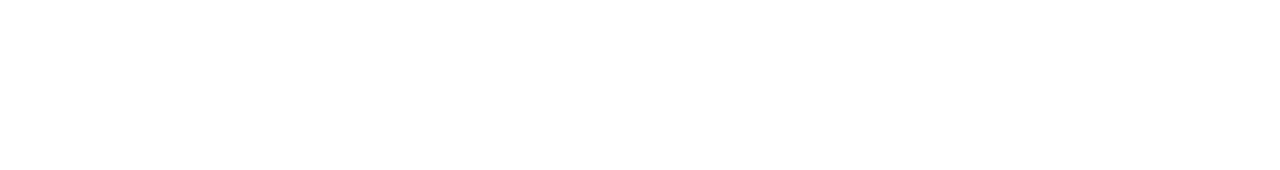
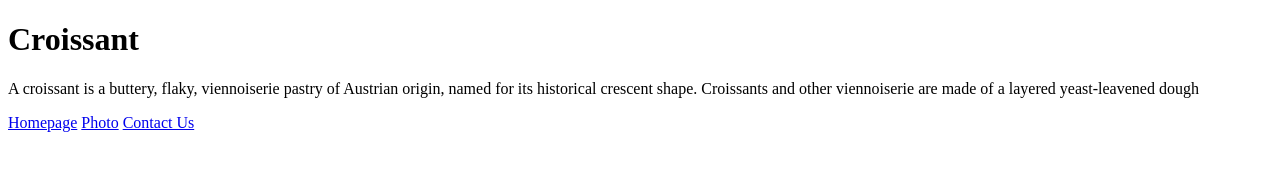
Before and after one commit to zahraf1998/multiple-page, a plain HTML site: page index.html in a window 1280 px wide. Drawn offline with Linux system fonts and the light colour scheme.

Commit message:
added content

```diff
--- a/index.html
+++ b/index.html
@@ -7,5 +7,18 @@
     <link rel="stylesheet" href="/css/styles.css" />
     <title>Croissant</title>
   </head>
-  <body></body>
+  <body>
+    <h1>Croissant</h1>
+    <p>
+      A croissant is a buttery, flaky, viennoiserie pastry of Austrian origin,
+      named for its historical crescent shape. Croissants and other viennoiserie
+      are made of a layered yeast-leavened dough
+    </p>
+
+    <div class="links">
+      <a href="/">Homepage</a>
+      <a href="/photo.html">Photo</a>
+      <a href="/contact.html">Contact Us</a>
+    </div>
+  </body>
 </html>
```
Also changed, not shown: contact.html (+13 -1 lines), photo.html (+10 -1 lines), images/croissant.jpg (added).
